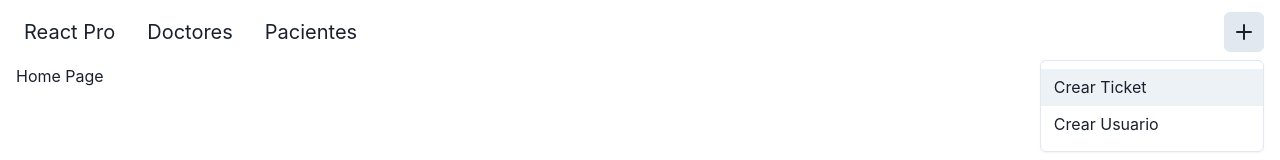
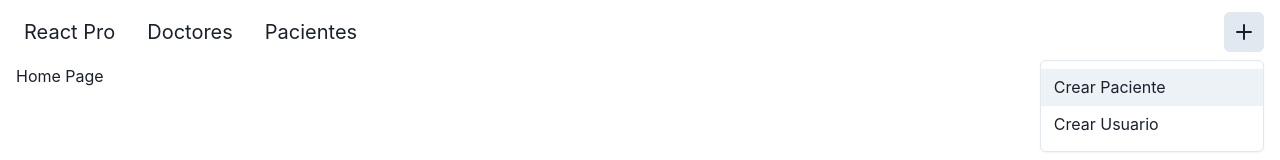
Before and after one commit to HLacan/react-hospital-project, a React (Create React App) app: page / in a window 1280 px wide. Both pictures are taken after a click on the button "Options". Shown: the top 160 px of the page. Built offline with nearby package versions, Linux system fonts and the light colour scheme.

Commit message:
add patient option

```diff
--- a/src/components/Header.jsx
+++ b/src/components/Header.jsx
@@ -11,10 +11,13 @@ import {
   MenuList,
   Text,
 } from '@chakra-ui/react'
-import DoctorFormModal from 'components/DoctorFormModal'
+import PatientFormModal from 'components/PatientFormModal'
+import useModalContext from 'hooks/useModalContext'
 import { Link as ReachLink } from 'react-router-dom'
 
 export default function Header() {
+  const { openPatientModal } = useModalContext()
+
   const linkProps = {
     as: ReachLink,
     px: 2,
@@ -50,14 +53,16 @@ export default function Header() {
                 variant='outline'
               />
               <MenuList>
-                <MenuItem>Crear Ticket</MenuItem>
+                <MenuItem onClick={() => openPatientModal()}>
+                  Crear Paciente
+                </MenuItem>
                 <MenuItem>Crear Usuario</MenuItem>
               </MenuList>
             </Menu>
           </Flex>
         </Flex>
       </Box>
-      <DoctorFormModal />
+      <PatientFormModal />
     </>
   )
 }
```
